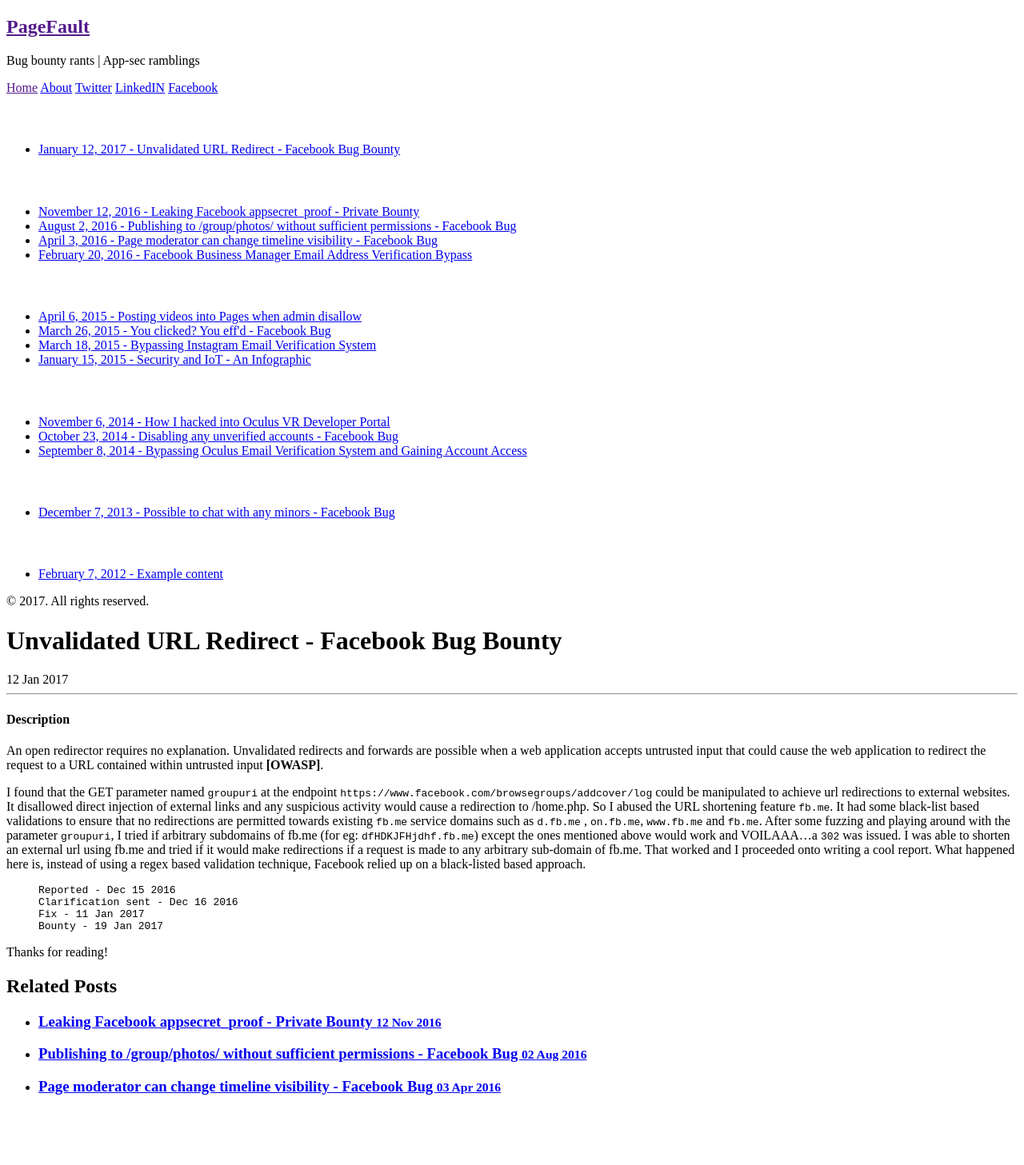
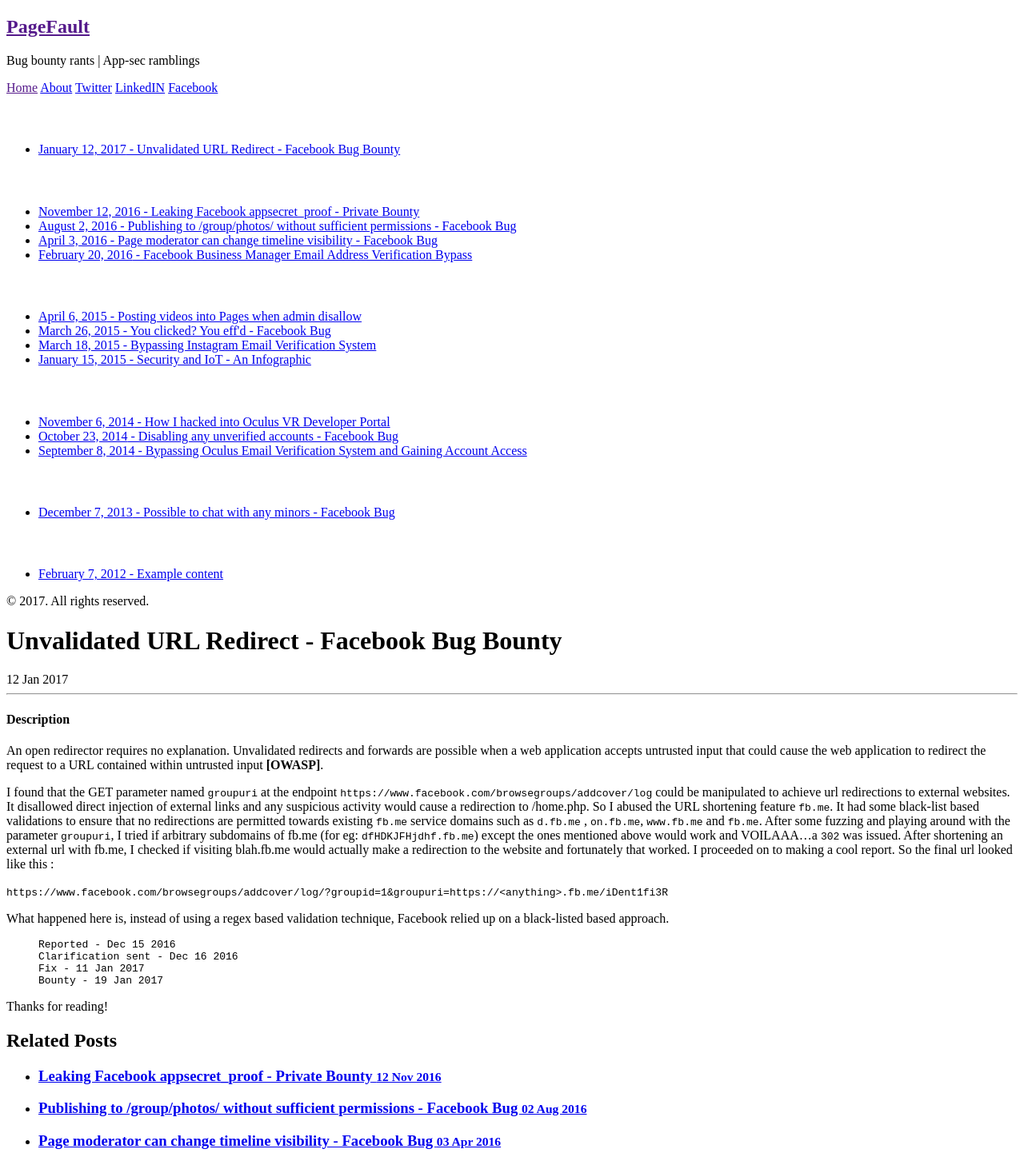
Before and after one commit to sahadnk72/sahadnk72.github.io, a Jekyll site: the page built from _posts/2017-01-12-fb-open-redirect.md, in a window 1280 px wide. Shown: the whole page at 80% size. Built offline with Jekyll 4.4.1, drawn with Linux system fonts in a browser that asks for light colours; before the commit the page ends 1389 px from its top, so only the background shows below that.

Commit message:
Update 2017-01-12-fb-open-redirect.md

```diff
--- a/_posts/2017-01-12-fb-open-redirect.md
+++ b/_posts/2017-01-12-fb-open-redirect.md
@@ -15,7 +15,13 @@ url redirections to external websites. It disallowed direct injection of externa
 So I abused the URL shortening feature `fb.me`. It had some black-list based validations to ensure that no redirections are permitted towards existing `fb.me` service domains
 such as `d.fb.me` , `on.fb.me`, `www.fb.me` and `fb.me`.
 After some fuzzing and playing around with the parameter `groupuri`, I tried if arbitrary subdomains of fb.me (for eg: `dfHDKJFHjdhf.fb.me`) except the ones mentioned above would work and VOILAAA...a `302` was issued.
-I was able to shorten an external url using fb.me and tried if it would make redirections if a request is made to any arbitrary sub-domain of fb.me. That worked and I proceeded onto writing a cool report.
+After shortening an external url with fb.me, I checked if visiting blah.fb.me would actually make a redirection to the website and fortunately that worked. I proceeded on to making a cool report. So the final url looked like this :
+
+
+
+`https://www.facebook.com/browsegroups/addcover/log/?groupid=1&groupuri=https://<anything>.fb.me/iDent1fi3R`
+
+
 What happened here is, instead of using a regex based validation technique, Facebook relied up on a black-listed based approach.
 
 {% highlight text %}
```
